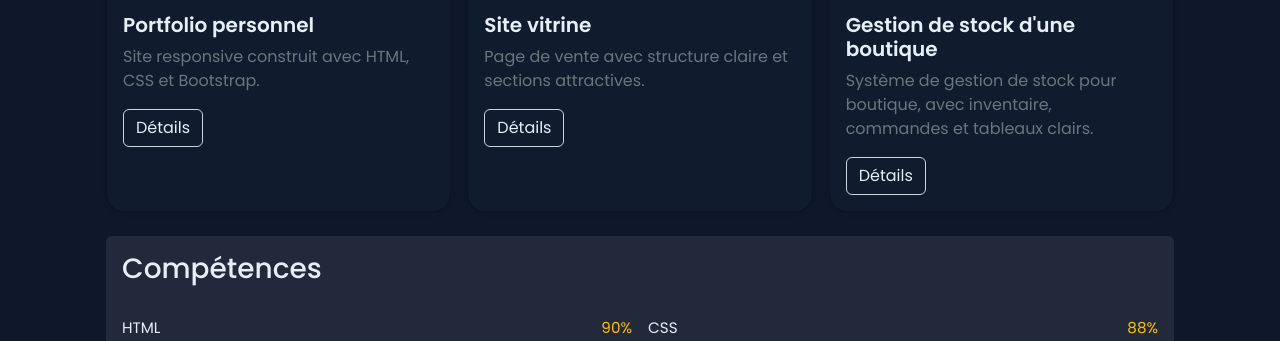
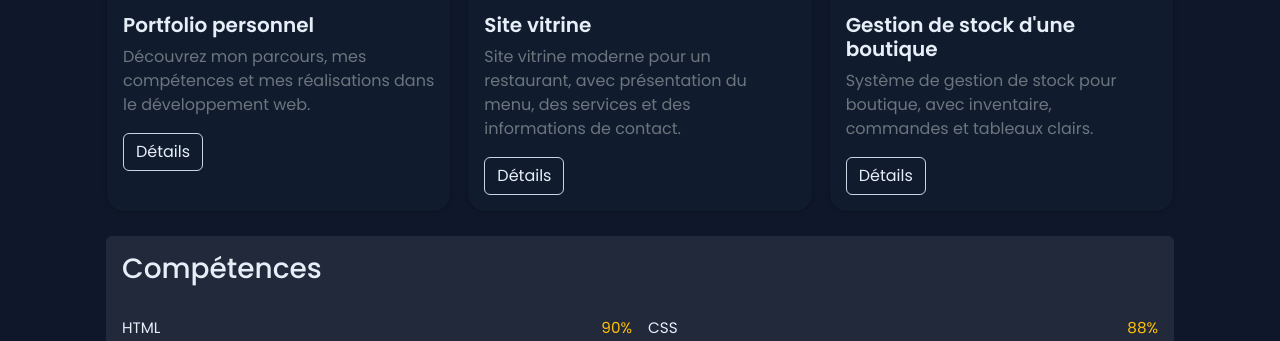
Before and after one commit to onesimedossou18-design/Mon-portfolio, a plain HTML site: page index.html in a window 1280 px wide. Shown: the part 834-1175 px from the top of the page. Drawn offline with nearby package versions, Linux system fonts and the light colour scheme.

Commit message:
Mise à jour des descriptions des projets dans la section "Projets récents" pour refléter plus précisément leur contenu et ajout de l'attribut target="_blank" pour les liens.

```diff
--- a/index.html
+++ b/index.html
@@ -86,8 +86,8 @@
             <img src="https://images.unsplash.com/photo-1522202176988-66273c2fd55f?auto=format&fit=crop&w=800&q=80" class="card-img-top" alt="Projet 1">
             <div class="card-body">
               <h5 class="card-title text-dark">Portfolio personnel</h5>
-              <p class="card-text text-secondary">Site responsive construit avec HTML, CSS et Bootstrap.</p>
-              <a href="https://onesimedossou18-design.github.io/Portfolio/" class="btn btn-outline-dark">Détails</a>
+              <p class="card-text text-secondary">Découvrez mon parcours, mes compétences et mes réalisations dans le développement web.</p>
+              <a href="https://onesimedossou18-design.github.io/Mon-potfolio/" class="btn btn-outline-dark" target="_blank" rel="noopener noreferrer">Détails</a>
             </div>
           </div>
         </div>
@@ -97,8 +97,8 @@
             <img src="https://images.unsplash.com/photo-1498050108023-c5249f4df085?auto=format&fit=crop&w=800&q=80" class="card-img-top" alt="Projet 2">
             <div class="card-body">
               <h5 class="card-title text-dark">Site vitrine</h5>
-              <p class="card-text text-secondary">Page de vente avec structure claire et sections attractives.</p>
-              <a href="https://onesimedossou18-design.github.io/Site_vitrine_resto/" class="btn btn-outline-dark">Détails</a>
+              <p class="card-text text-secondary">Site vitrine moderne pour un restaurant, avec présentation du menu, des services et des informations de contact.</p>
+              <a href="https://onesimedossou18-design.github.io/Site_vitrine_resto/" class="btn btn-outline-dark" target="_blank" rel="noopener noreferrer">Détails</a>
             </div>
           </div>
         </div>
```
